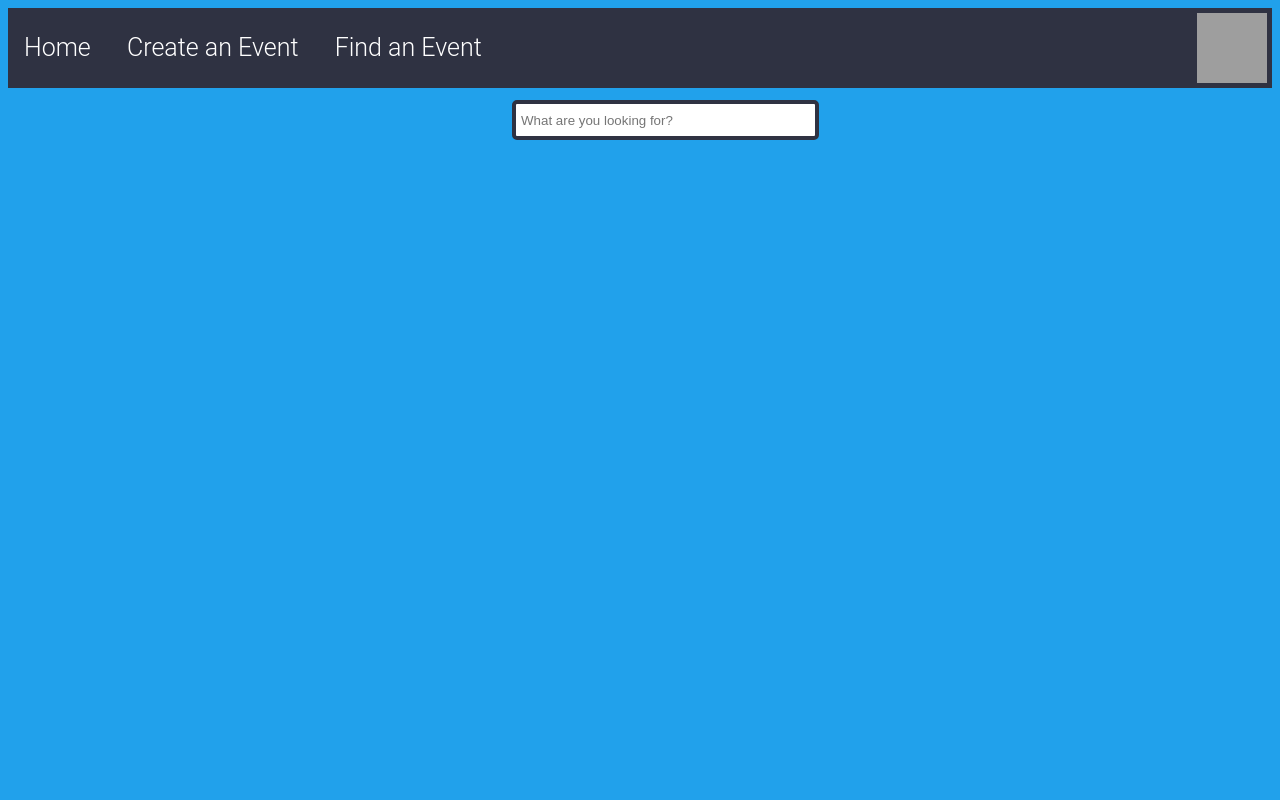
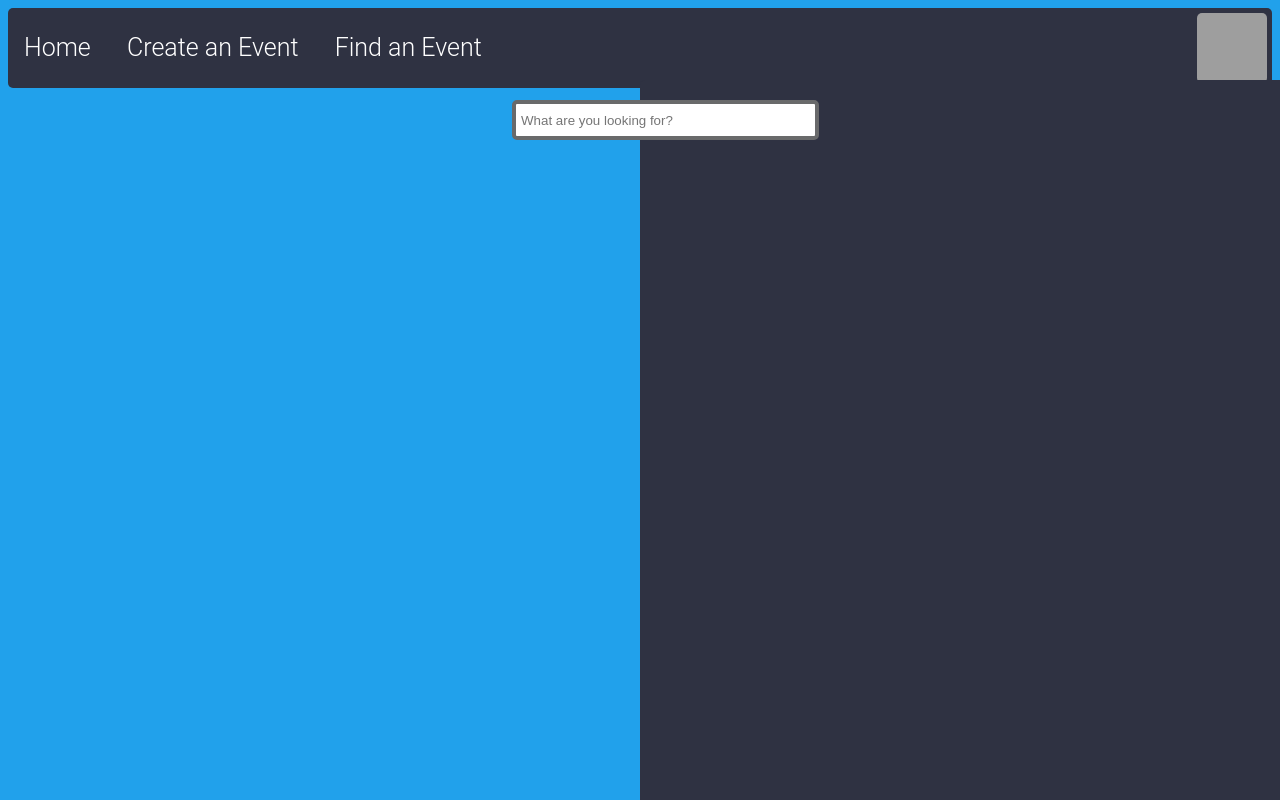
Before and after one commit to tjballworm/Hackathon2020, a website: page Public/Find.html in a window 1280 px wide. Drawn offline with nearby package versions, Linux system fonts and the light colour scheme; grey boxes are pictures that could not be loaded.

Commit message:
update find

```diff
--- a/Public/Find.css
+++ b/Public/Find.css
@@ -17,7 +17,7 @@ body{
 
 .searchTerm {
   width: 100%;
-  border: 4px solid #2F3242;
+  border: 4px solid #696a6b;
   padding: 5px;
   height: 40px;
   border-radius: 5px 5px 5px 5px;
@@ -37,18 +37,27 @@ body{
   left: 55%;
   transform: translate(-50%, -50%);
 }
-.box{
+#box{
+    position: fixed;
+    top: 10%;
+    width: 100%;
+    height:10px;
+    left: 640px;
+    background-color: #2F3242;
+    border-radius: 5px 5px 5px 5px;
 
 }
 #nav-bar{
     width: 100%;
     height:80px;
     background-color: #2F3242;
+    border-radius: 5px 5px 5px 5px;
+
 }
 
 
 .nav-bar-link {
-    top: 30px;
+    position: relative;
     user-select: none;
     font-family: 'Roboto', sans-serif;
     color: #fff;
@@ -77,4 +86,6 @@ body{
       width: 70px;
       height: 70px;
       top: 13px;
+      border-radius: 5px 5px 5px 5px;
+
   }
--- a/Public/Find.html
+++ b/Public/Find.html
@@ -12,8 +12,8 @@
         </div>
         <img id="nav-pic"src="https://cdn.discordapp.com/attachments/670795475557023744/670833639994556417/GGblue.png">
     </nav>
-    <div class="box">
-    </div>
+    <div id= "box" style="width:700px;height:800px;"></div>
+
     <div class="wrap">
         <div class="search">
            <input type="text" class="searchTerm" placeholder="What are you looking for?">
```
